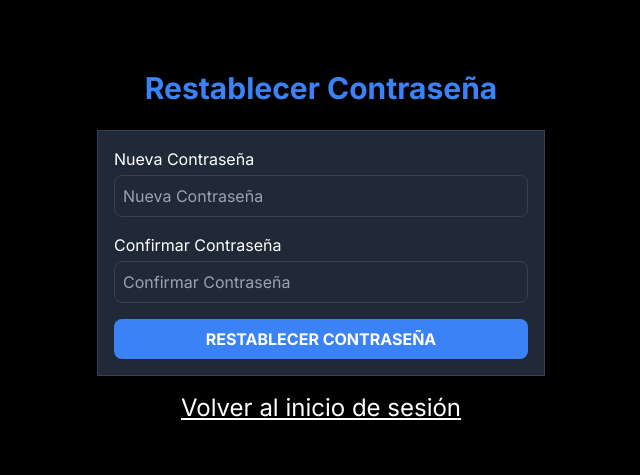
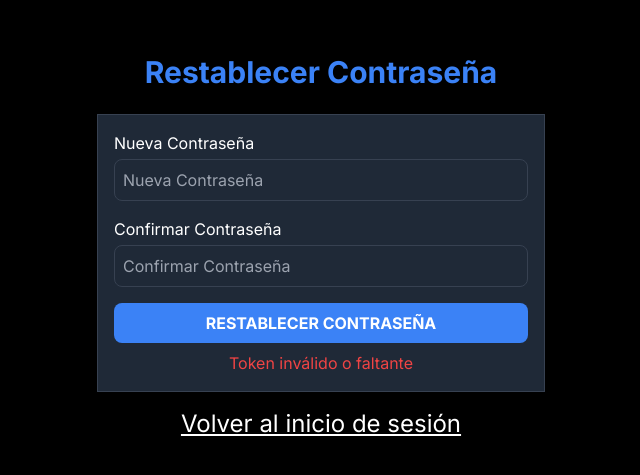
Before and after one commit to Joelziegler232/RTS-game, a Next.js app: page /reset-password in a window 1280 px wide. Shown: the part 153-628 px from the top of the page, without its empty margins (319-959 px from the left). Built offline with nearby package versions, Linux system fonts and the light colour scheme.

Commit message:
Separadas páginas de reset-password y unlock para Next.js 14 App Router

```diff
--- a/src/app/reset-password/page.tsx
+++ b/src/app/reset-password/page.tsx
@@ -1,28 +1,36 @@
-// src/app/reset-password/page.tsx
 "use client";
 
 import { useState, useEffect, FormEvent } from "react";
-import { useRouter, useSearchParams } from "next/navigation";
+import { useRouter } from "next/navigation";
 
 export default function ResetPassword() {
+  const [token, setToken] = useState<string | null>(null);
   const [password, setPassword] = useState("");
   const [confirmPassword, setConfirmPassword] = useState("");
   const [message, setMessage] = useState<string | null>(null);
   const [error, setError] = useState<string | null>(null);
   const router = useRouter();
-  const searchParams = useSearchParams();
-  const [token, setToken] = useState<string | null>(null);
 
-useEffect(() => {
-  const params = new URLSearchParams(window.location.search);
-  setToken(params.get("token"));
-}, []);
-
+  // Obtener token solo en cliente
+  useEffect(() => {
+    const params = new URLSearchParams(window.location.search);
+    const t = params.get("token");
+    if (!t) {
+      setError("Token inválido o faltante");
+    } else {
+      setToken(t);
+    }
+  }, []);
 
   const handleSubmit = async (e: FormEvent<HTMLFormElement>) => {
     e.preventDefault();
     setMessage(null);
     setError(null);
+
+    if (!token) {
+      setError("Token inválido o faltante");
+      return;
+    }
 
     if (password !== confirmPassword) {
       setError("Las contraseñas no coinciden");
--- a/src/app/unlock/page.tsx
+++ b/src/app/unlock/page.tsx
@@ -1,26 +1,34 @@
-// src/app/unlock/page.tsx
 "use client";
 
 import { useState, useEffect, FormEvent } from "react";
-import { useRouter, useSearchParams } from "next/navigation";
+import { useRouter } from "next/navigation";
 
 export default function UnlockAccount() {
+  const [token, setToken] = useState<string | null>(null);
   const [message, setMessage] = useState<string | null>(null);
   const [error, setError] = useState<string | null>(null);
   const router = useRouter();
-  const searchParams = useSearchParams();
- const [token, setToken] = useState<string | null>(null);
 
-useEffect(() => {
-  const params = new URLSearchParams(window.location.search);
-  setToken(params.get("token"));
-}, []);
-
+  // Obtener token solo en cliente
+  useEffect(() => {
+    const params = new URLSearchParams(window.location.search);
+    const t = params.get("token");
+    if (!t) {
+      setError("Token inválido o faltante");
+    } else {
+      setToken(t);
+    }
+  }, []);
 
   const handleSubmit = async (e: FormEvent<HTMLFormElement>) => {
     e.preventDefault();
     setMessage(null);
     setError(null);
+
+    if (!token) {
+      setError("Token inválido o faltante");
+      return;
+    }
 
     try {
       const response = await fetch("/api/auth/unlock", {
```
